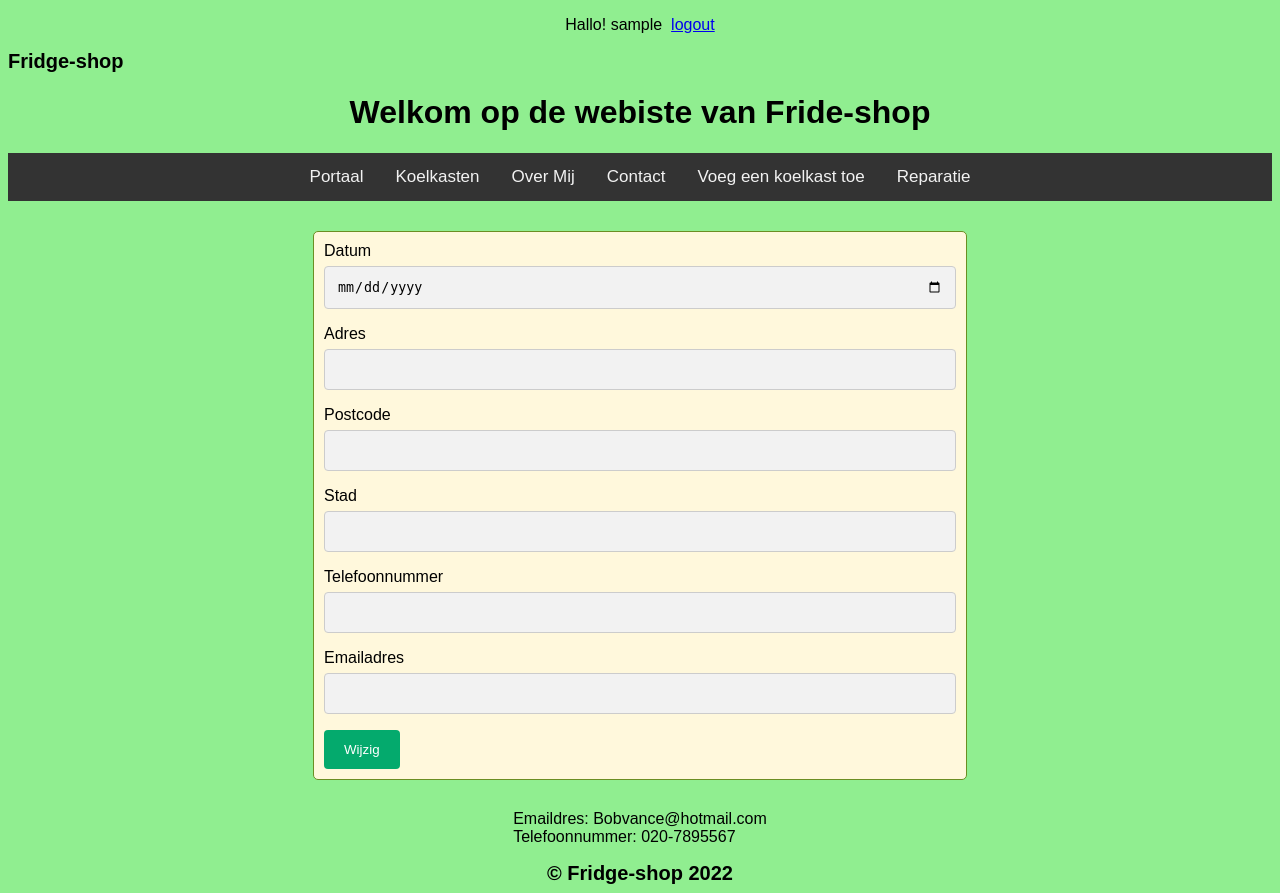
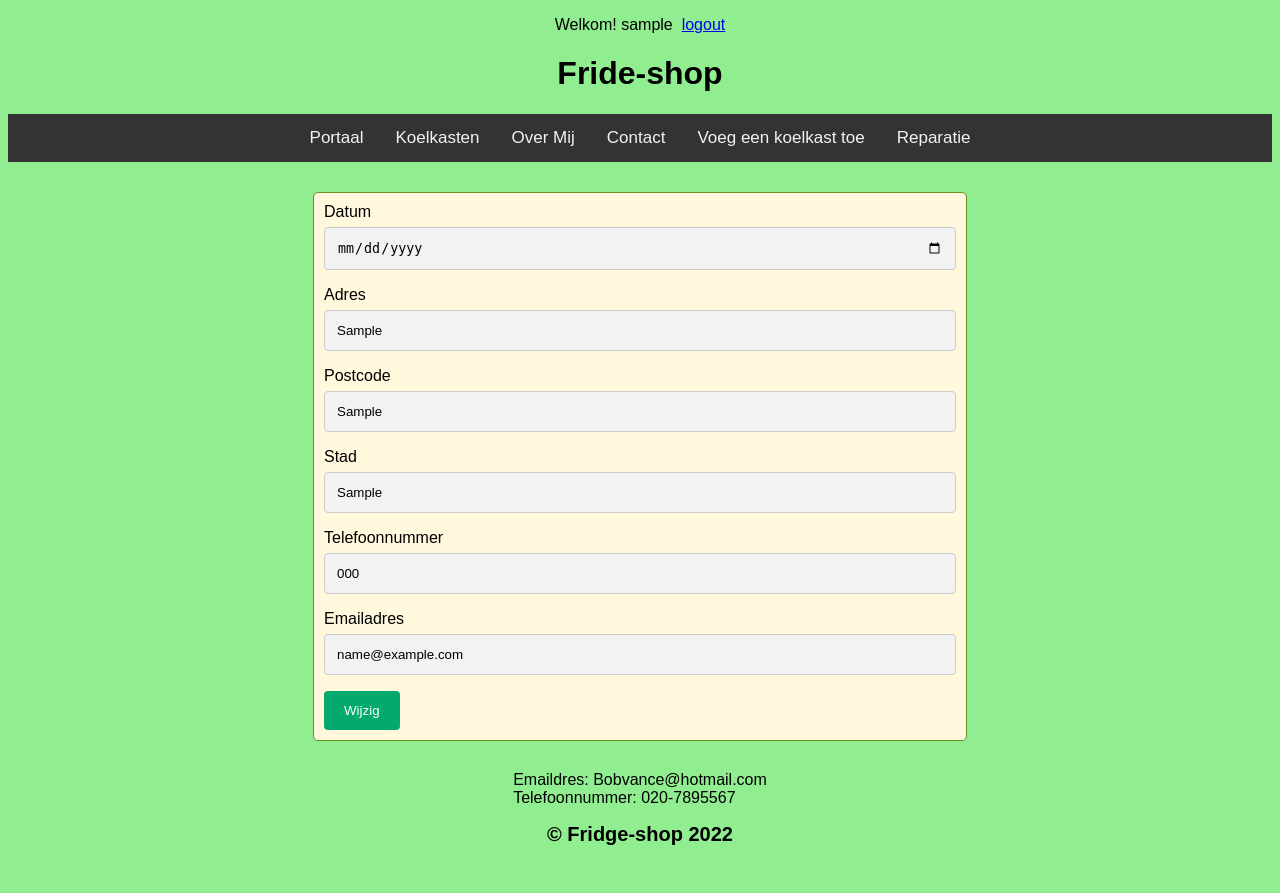
Before and after one commit to Mootje5713/Bob-Vance-Koelkasten, a PHP site: page /updateafspraak.php?id=1 in a window 1280 px wide. After the commit the page ends 845 px from the top, so only its background shows below. Run offline with PHP 8.4, Linux system fonts and the light colour scheme; the visitor is signed in with stand-in values (Sample User, id 1); tables that the repository leaves empty or names only in its code hold one stand-in row (values such as "Sample post").

Commit message:
Elke rij kan nu aparte gewijzigd en verwijderd worden zonder fouten

```diff
--- a/addkoelkast.php
+++ b/addkoelkast.php
@@ -23,7 +23,7 @@ include "header.php";
 
 <div class="container">
     <form action="" method="POST">
-        <input type="hidden" value="<?php echo $_SESSION['user_id']; ?>">
+        <input type="hidden" value="<?php echo $_SESSION['gebruikersnaam']; ?>">
         Prijs <input type="number" name="prijs" id="prijs" required>
         <br>
         Verzekering <input type="text" name="verzekering" id="verzekering" required>
--- a/deleteafspraak.php
+++ b/deleteafspraak.php
@@ -3,11 +3,11 @@ include "connection.php";
 
 if (isset($_GET['id'])) {
     $id = $_GET['id'];
-    $query = "DELETE FROM koelkast WHERE id = '$id'";
+    $query = "DELETE FROM afspraak_formulier WHERE id = '$id'";
     if ($conn->query($query) ===  FALSE) {
         echo "error" . $query . "<br />" . $conn->error;
     } else {
-        header("Location: koelkast.php");
+        header("Location: index.php");
     }
 }
 ?>
--- a/header.php
+++ b/header.php
@@ -10,9 +10,8 @@
 </head>
 
 <body>
-    <p>Hallo! <?php echo $_SESSION['username']; ?> &nbsp; <a href="logout.php">logout</a></p>
-    <b>Fridge-shop</b>
-    <h1>Welkom op de webiste van Fride-shop</h1>
+    <p>Welkom! <?php echo $_SESSION['username']; ?> &nbsp; <a href="logout.php">logout</a></p>
+    <h1>Fride-shop</h1>
     <div class="topnav">
         <a href="index.php">Portaal</a>
         <a href="koelkast.php">Koelkasten</a>
--- a/koelkast.php
+++ b/koelkast.php
@@ -67,8 +67,6 @@ include "header.php";
     <h3>U heeft geen aankopen</h3>
 <?php endif; ?>
 
-
-
 <?php
 include "footer.php";
 ?>
--- a/updateafspraak.php
+++ b/updateafspraak.php
@@ -3,7 +3,8 @@
 include "connection.php";
 
 if (isset($_GET['id'])) {
-    $query = "SELECT * FROM `afspraak_formulier` WHERE user_id ='" . $_GET["id"] . "'";
+    $id = $_GET['id'];
+    $query = "SELECT * FROM `afspraak_formulier` WHERE id =$id ";
     $result = $conn->query($query);
     if ($result === FALSE) {
         echo "error" . $query . "<br />" . $conn->error;
@@ -11,6 +12,13 @@ if (isset($_GET['id'])) {
         if ($result->num_rows > 0) {
             while ($row = $result->fetch_assoc()) {
                 $afspraak_formulier[] = $row;
+                $datum = $row['datum'];
+                $adres = $row['adres'];
+                $postcode = $row['postcode'];
+                $stad = $row['stad'];
+                $telefoonnummer = $row['telefoonnummer'];
+                $emailadres = $row['emailadres'];
+                $user_id = $_SESSION['user_id'];
             }
         }
     }
@@ -24,7 +32,7 @@ if (isset($_POST['submit'])) {
     $telefoonnummer = $_POST['telefoonnummer'];
     $emailadres = $_POST['emailadres'];
     $user_id = $_SESSION['user_id'];
-    $query = "UPDATE afspraak_formulier SET datum = '$datum', adres = '$adres', postcode = '$postcode', stad = '$stad', telefoonnummer = '$telefoonnummer', emailadres = '$emailadres'";
+    $query = "UPDATE afspraak_formulier SET datum = '$datum', adres = '$adres', postcode = '$postcode', stad = '$stad', telefoonnummer = '$telefoonnummer', emailadres = '$emailadres' WHERE id = $id";
     $result = $conn->query($query);
     if ($result === FALSE) {
         echo "error" . $query . "<br />" . $conn->error;
@@ -37,17 +45,17 @@ if (isset($_POST['submit'])) {
 
 <?php include "header.php"; ?>
 <form action="" method="POST">
-    Datum <input type="date" name="datum" id="datum">
+    Datum <input type="date" name="datum" id="datum" value="<?php echo $datum; ?>">
     <br>
-    Adres <input type="text" name="adres" id="adres">
+    Adres <input type="text" name="adres" id="adres" value="<?php echo $adres; ?>">
     <br>
-    Postcode <input type="text" name="postcode" id="postcode">
+    Postcode <input type="text" name="postcode" id="postcode" value="<?php echo $datum; ?>">
     <br>
-    Stad <input type="text" name="stad" id="stad">
+    Stad <input type="text" name="stad" id="stad" value="<?php echo $stad; ?>">
     <br>
-    Telefoonnummer <input type="number" name="telefoonnummer" id="telefoonnummer">
+    Telefoonnummer <input type="number" name="telefoonnummer" id="telefoonnummer" value="<?php echo $telefoonnummer; ?>">
     <br>
-    Emailadres <input type="email" name="emailadres" id="emailadres">
+    Emailadres <input type="email" name="emailadres" id="emailadres" value="<?php echo $emailadres; ?>">
     <br>
     <button type="submit" name="submit"> Wijzig </button>
 </form>
```
Also changed, not shown: connection.php (+3 -4 lines), index.php (+5 -8 lines).
